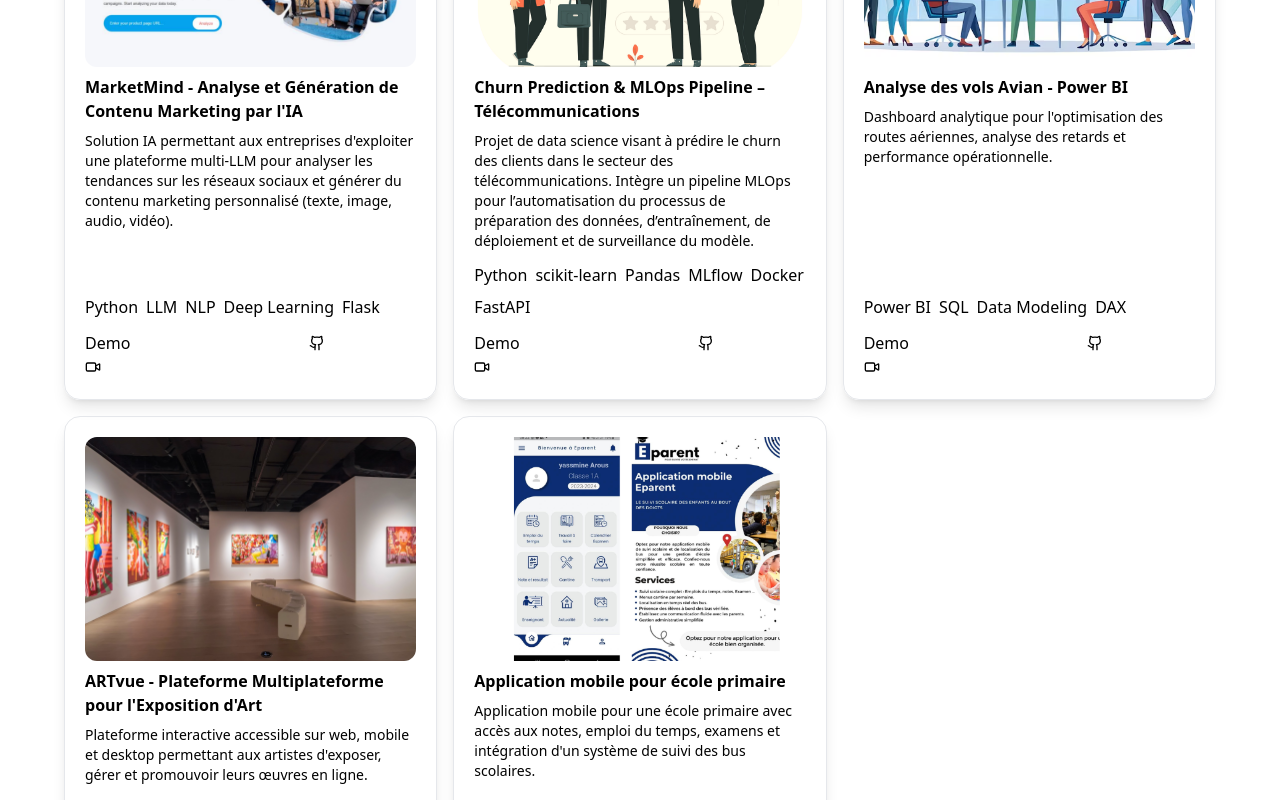
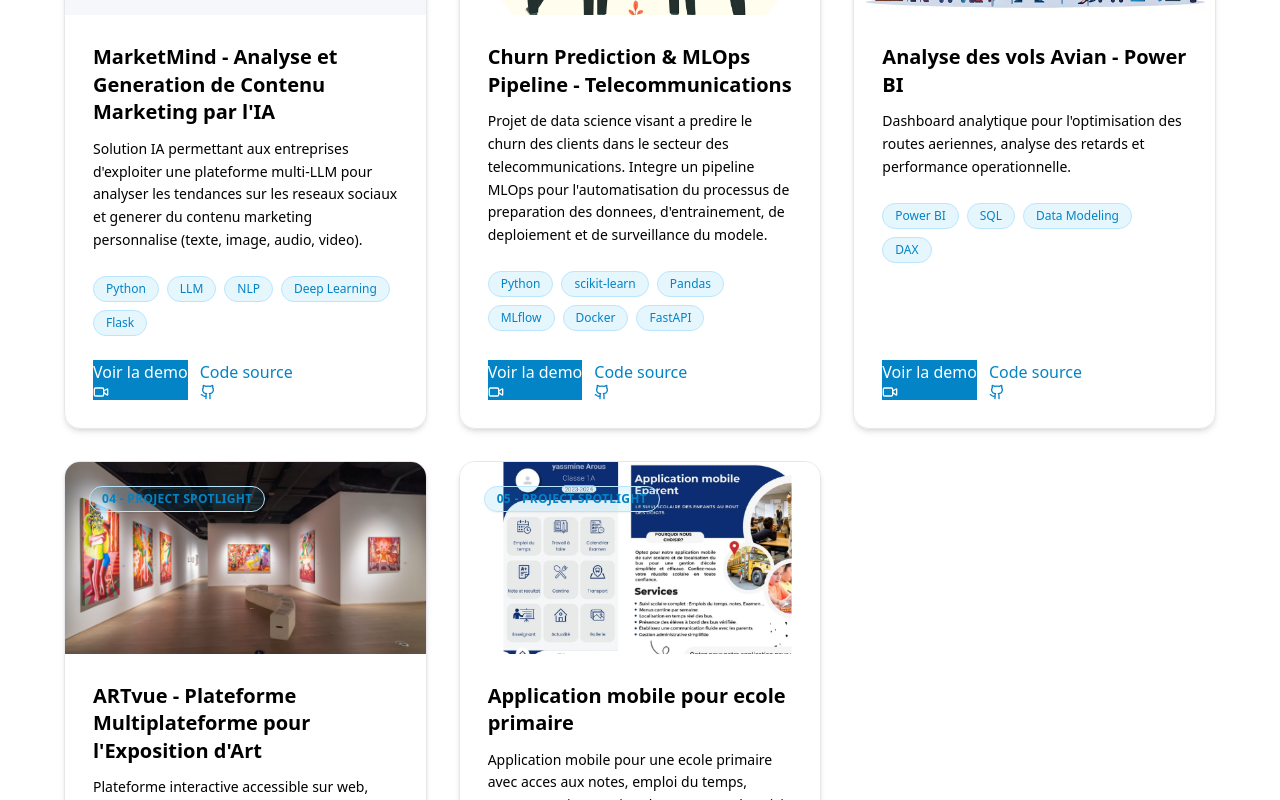
Before and after one commit to mnajjaa/test-protfolio, a React (Vite) app: page / in a window 1280 px wide. Shown: the part 3200-4000 px from the top of the page. Built offline with nearby package versions, Linux system fonts and the light colour scheme.

Commit message:
mes projets pre-final setup

```diff
--- a/src/components/Projects.tsx
+++ b/src/components/Projects.tsx
@@ -1,58 +1,62 @@
-import Title from "./Title"
-import img1 from '../assets/projects/1.png';
-import img2 from '../assets/projects/2.png';
-import img3 from '../assets/projects/3.avif';
-import img4 from '../assets/projects/5.png';
-import img5 from '../assets/projects/img5.png';
+import Title from "./Title";
+import img1 from "../assets/projects/1.png";
+import img2 from "../assets/projects/2.png";
+import img3 from "../assets/projects/3.avif";
+import img4 from "../assets/projects/5.png";
+import img5 from "../assets/projects/img5.png";
 import { Github, Video } from "lucide-react";
 
 const projects = [
     {
         id: 1,
-        title: 'MarketMind - Analyse et Génération de Contenu Marketing par l\'IA',
-        description: 'Solution IA permettant aux entreprises d\'exploiter une plateforme multi-LLM pour analyser les tendances sur les réseaux sociaux et générer du contenu marketing personnalisé (texte, image, audio, vidéo).',
-        technologies: ['Python', 'LLM', 'NLP', 'Deep Learning', 'Flask'],
-        demoLink: '#',
-        repoLink: 'https://github.com/Nourhen-Ferjeni/MarketMind',
+        title: "MarketMind - Analyse et Generation de Contenu Marketing par l'IA",
+        description:
+            "Solution IA permettant aux entreprises d'exploiter une plateforme multi-LLM pour analyser les tendances sur les reseaux sociaux et generer du contenu marketing personnalise (texte, image, audio, video).",
+        technologies: ["Python", "LLM", "NLP", "Deep Learning", "Flask"],
+        demoLink: "#",
+        repoLink: "https://github.com/Nourhen-Ferjeni/MarketMind",
         image: img1,
     },
     {
         id: 2,
-    title: 'Churn Prediction & MLOps Pipeline – Télécommunications',
-    description: 'Projet de data science visant à prédire le churn des clients dans le secteur des télécommunications. Intègre un pipeline MLOps pour l’automatisation du processus de préparation des données, d’entraînement, de déploiement et de surveillance du modèle.',
-    technologies: ['Python', 'scikit-learn', 'Pandas', 'MLflow', 'Docker', 'FastAPI'],
-    demoLink: '#',
-    repoLink: 'https://github.com/Nourhen-Ferjeni/MLOPS_Customer_Churn_Prediction',
+        title: "Churn Prediction & MLOps Pipeline - Telecommunications",
+        description:
+            "Projet de data science visant a predire le churn des clients dans le secteur des telecommunications. Integre un pipeline MLOps pour l'automatisation du processus de preparation des donnees, d'entrainement, de deploiement et de surveillance du modele.",
+        technologies: ["Python", "scikit-learn", "Pandas", "MLflow", "Docker", "FastAPI"],
+        demoLink: "#",
+        repoLink: "https://github.com/Nourhen-Ferjeni/MLOPS_Customer_Churn_Prediction",
         image: img2,
     },
-
     {
         id: 3,
-        title: 'Analyse des vols Avian - Power BI',
-        description: 'Dashboard analytique pour l\'optimisation des routes aériennes, analyse des retards et performance opérationnelle.',
-        technologies: ['Power BI', 'SQL', 'Data Modeling', 'DAX'],
-        demoLink: '#',
-        repoLink: 'https://github.com/Nourhen-Ferjeni/Airline-Loyalty-Program',
+        title: "Analyse des vols Avian - Power BI",
+        description:
+            "Dashboard analytique pour l'optimisation des routes aeriennes, analyse des retards et performance operationnelle.",
+        technologies: ["Power BI", "SQL", "Data Modeling", "DAX"],
+        demoLink: "#",
+        repoLink: "https://github.com/Nourhen-Ferjeni/Airline-Loyalty-Program",
         image: img3,
     },
     {
         id: 4,
-        title: 'ARTvue - Plateforme Multiplateforme pour l\'Exposition d\'Art',
-        description: 'Plateforme interactive accessible sur web, mobile et desktop permettant aux artistes d\'exposer, gérer et promouvoir leurs œuvres en ligne.',
-        technologies: ['Symfony', 'JavaFX', 'Flutter', 'MySQL'],
-        demoLink: '#',
-        repoLink: 'https://github.com/Nourhen-Ferjeni/Art_Vue_Symfony',
+        title: "ARTvue - Plateforme Multiplateforme pour l'Exposition d'Art",
+        description:
+            "Plateforme interactive accessible sur web, mobile et desktop permettant aux artistes d'exposer, gerer et promouvoir leurs oeuvres en ligne.",
+        technologies: ["Symfony", "JavaFX", "Flutter", "MySQL"],
+        demoLink: "#",
+        repoLink: "https://github.com/Nourhen-Ferjeni/Art_Vue_Symfony",
         image: img4,
     },
     {
         id: 5,
-        title: 'Application mobile pour école primaire',
-        description: 'Application mobile pour une école primaire avec accès aux notes, emploi du temps, examens et intégration d\'un système de suivi des bus scolaires.',
-        technologies: ['Flutter', 'Spring Boot', 'Firebase'],
-        demoLink: '#',
-        repoLink: 'https://github.com/Nourhen-Ferjeni/eParentFront',
+        title: "Application mobile pour ecole primaire",
+        description:
+            "Application mobile pour une ecole primaire avec acces aux notes, emploi du temps, examens et integration d'un systeme de suivi des bus scolaires.",
+        technologies: ["Flutter", "Spring Boot", "Firebase"],
+        demoLink: "#",
+        repoLink: "https://github.com/Nourhen-Ferjeni/eParentFront",
         image: img5,
-    }
+    },
 ];
 
 const Projects = () => {
@@ -60,49 +64,73 @@ const Projects = () => {
         <div id="Projects" className="bg-base-300 p-10 mb-10 md:mb-32">
             <div className="max-w-6xl mx-auto">
                 <Title title="Mes Projets" />
-            <br /><br />
-            <div className="grid md:grid-cols-3 gap-4">
-                {projects.map((project) => (
-                    <div key={project.id} className="bg-base-100 p-5 rounded-2xl shadow-lg flex border border-base-200 flex-col h-full">
-                        <div className="flex-shrink-0">
+                <br />
+                <br />
+                <div className="grid gap-8 md:grid-cols-3">
+                    {projects.map((project, index) => (
+                        <article
+                            key={project.id}
+                            className="relative flex h-full flex-col overflow-hidden rounded-2xl border border-base-300/60 bg-base-100 shadow-md transition-all duration-200 hover:-translate-y-1 hover:shadow-xl"
+                        >
+                            <div className="relative h-48 bg-base-200">
                                 <img
                                     src={project.image}
                                     alt={project.title}
-                                className="w-full rounded-xl h-56 object-cover"
+                                    className="h-full w-full object-cover"
                                 />
-                        </div>
-                        <div className="flex-grow flex flex-col">
-                            <div className="flex-grow">
-                                <h1 className="my-2 font-bold">
-                                    {project.title}
-                                </h1>
-                                <p className="text-sm">{project.description}</p>
+                                <span className="absolute left-6 top-6 inline-flex items-center gap-2 rounded-full border border-sky-200 bg-sky-500/10 px-3 py-1 text-xs font-semibold uppercase tracking-wide text-sky-600 shadow-sm">
+                                    {String(index + 1).padStart(2, "0")} - Project Spotlight
+                                </span>
                             </div>
 
-                            <div className="flex flex-wrap gap-2 my-3">
+                            <div className="flex flex-1 flex-col gap-6 p-7">
+                                <div>
+                                    <h3 className="text-xl font-semibold leading-snug text-base-content">
+                                        {project.title}
+                                    </h3>
+                                    <p className="mt-3 text-sm leading-relaxed text-base-content/80">
+                                        {project.description}
+                                    </p>
+                                </div>
+
+                                <div className="flex flex-wrap gap-2">
                                     {project.technologies.map((tech) => (
-                                    <span key={tech} className="badge badge-accent badge-sm">
+                                        <span
+                                            key={tech}
+                                            className="rounded-full border border-sky-200 bg-sky-500/10 px-3 py-1 text-xs font-medium text-sky-600"
+                                        >
                                             {tech}
                                         </span>
                                     ))}
                                 </div>
 
-                            <div className="flex mt-auto">
-                                <a className="btn btn-accent w-2/3" href={project.demoLink}>
-                                    Demo
-                                    <Video className="w-4" />
+                                <div className="mt-auto flex flex-wrap gap-3">
+                                    <a
+                                        href={project.demoLink}
+                                        target="_blank"
+                                        rel="noopener noreferrer"
+                                        className="btn btn-sm border-sky-600 bg-sky-600 text-white transition-colors hover:border-sky-700 hover:bg-sky-700"
+                                    >
+                                        Voir la demo
+                                        <Video className="h-4 w-4" />
                                     </a>
-                                <a className="btn btn-neutral w-1/3 ml-2" href={project.repoLink}>
-                                    <Github className="w-4" />
+                                    <a
+                                        href={project.repoLink}
+                                        target="_blank"
+                                        rel="noopener noreferrer"
+                                        className="btn btn-sm border-sky-500 bg-transparent text-sky-600 transition-colors hover:border-sky-600 hover:bg-sky-500/10"
+                                    >
+                                        Code source
+                                        <Github className="h-4 w-4" />
                                     </a>
                                 </div>
                             </div>
-                    </div>
+                        </article>
                     ))}
                 </div>
             </div>
         </div>
-    )
-}
+    );
+};
 
-export default Projects
+export default Projects;
```
Lines whose indentation alone changed are shown as unchanged.
